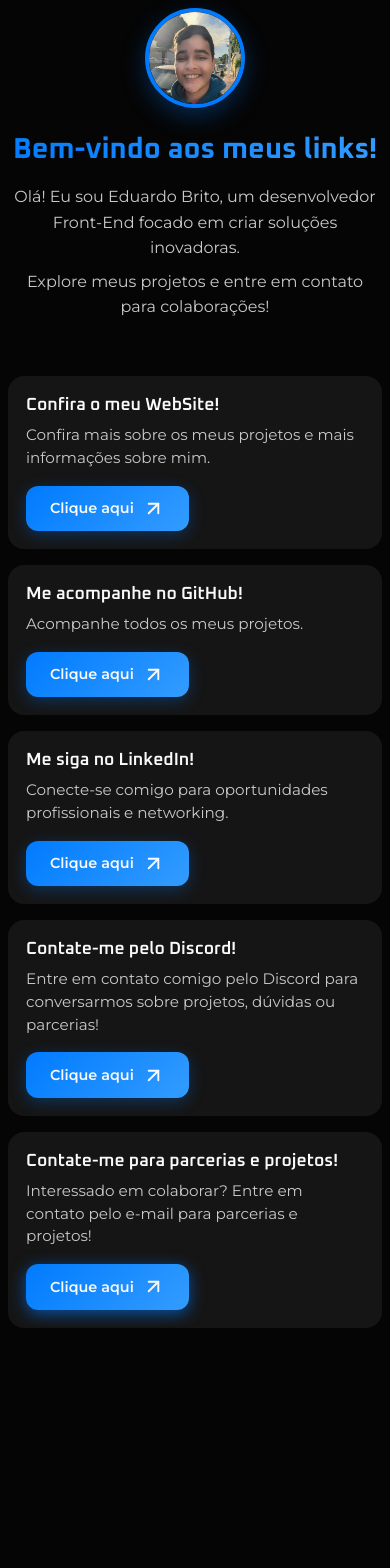
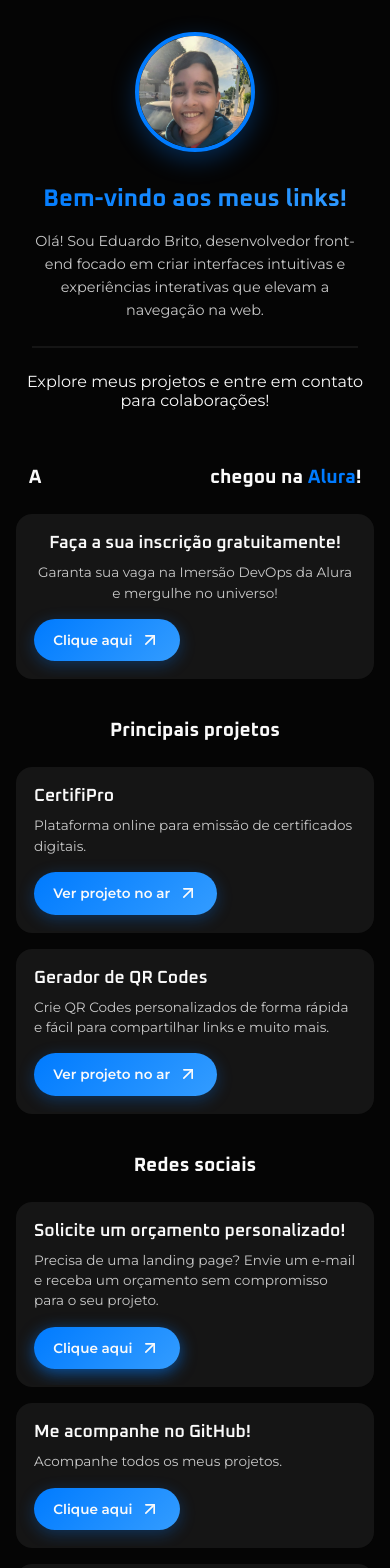
Before and after one commit to Duduubas/links-profile, a Vue app: page / in a window 390 px wide. Shown: the top 1568 px of the page. Before the commit the page ends 1336 px from the top, so only its background shows below. Built offline with nearby package versions, Linux system fonts and the light colour scheme; a web font is replaced by a local one.

Commit message:
✨ Adicionado: nova seção de links com cards e melhorias no layout da página inicial

```diff
--- a/src/views/HomePage.vue
+++ b/src/views/HomePage.vue
@@ -9,86 +9,165 @@ export default {
 </script>
 
 <template>
-    <!-- imagem em formato de circulo -->
-    <section>
+    <!-- Seção do perfil -->
+    <section class="header">
         <div>
             <img src="../assets/public/eduardo.webp" alt="Foto de perfil" class="profile-image">
         </div>
 
-        <!-- textos de boas vindas -->
-        <div>
+        <div class="header-content">
             <h1>Bem-vindo aos meus links!</h1>
-        <p>Olá! Eu sou Eduardo Brito, um desenvolvedor Front-End focado em criar soluções inovadoras.</p>
-        <p>Explore meus projetos e entre em contato para colaborações!</p>
+            <p>Olá! Sou Eduardo Brito, desenvolvedor front-end focado em criar interfaces intuitivas e experiências interativas que elevam a navegação na web.</p>
         </div>
     </section>
 
-    <section>
-    <div class="home">
-        <!-- seção de links -->
+    <!-- Linha divisória -->
+    <div class="header-divider">
+        <hr>
+    </div>
+
+    <p class="section-call">Explore meus projetos e entre em contato para colaborações!</p>
+
+    <!-- Seção principal de links -->
+    <section class="main-section">
+        <div class="container">
             <div class="links">
                 <ul class="link-list">
-                <li><h1>Confira o meu WebSite!</h1>
-                    <p>Confira mais sobre os meus projetos e mais informações sobre mim.</p>
-                    <a href="https://eduardobrito.dev" target="_blank" class="link-item">Clique aqui   <ArrowUpRight :size="23"/></a>
+                    <!-- Título da imersão -->
+                    <div class="section-title">
+                        <h2>A <span class="highlight-red">Imersão DevOps_</span> chegou na <span class="highlight-blue">Alura</span>!</h2>
+                    </div>
+
+                    <!-- Card com imagem -->
+                    <div class="card-with-image">
+                        <li>
+                            <div class="card-content">
+                                <h3>Faça a sua inscrição gratuitamente!</h3>
+                                <p>Garanta sua vaga na Imersão DevOps da Alura e mergulhe no universo!</p>
+                                <a href="https://alura.com.br/imersao-devops-google?utm_source=buzzlead&utm_medium=link&utm_content=MJNEJLX&utm_campaign=imersao-devops_inscrições&utm_term=buzzlead" target="_blank" class="link-button">
+                                    Clique aqui <ArrowUpRight :size="20"/>
+                                </a>
+                            </div>
+                            <div class="card-image-alura">
+                                <img src="../assets/public/alura-imersao.png" alt="Imagem dos instrutores imersão devops">
+                            </div>
                         </li>
+                    </div>
 
-                <li><h1>Me acompanhe no GitHub!</h1>
+                    <!-- Principais projetos -->
+                    <div class="section-title">
+                        <h2>Principais projetos</h2>
+                    </div>
+
+                    <div class="card-standard">
+                        <li>
+                            <h3>CertifiPro</h3>
+                            <p>Plataforma online para emissão de certificados digitais.</p>
+                            <a href="https://github.com/Duduubas" target="_blank" class="link-button">
+                                Ver projeto no ar <ArrowUpRight :size="20"/>
+                            </a>
+                        </li>
+                    </div>
+
+                    <div class="card-standard">
+                        <li>
+                            <h3>Gerador de QR Codes</h3>
+                            <p>Crie QR Codes personalizados de forma rápida e fácil para compartilhar links e muito mais.</p>
+                            <a href="https://linkedin.com/in/eduardobritoo" target="_blank" class="link-button">
+                                Ver projeto no ar <ArrowUpRight :size="20"/>
+                            </a>
+                        </li>
+                    </div>
+
+                    <!-- Redes sociais -->
+                    <div class="section-title">
+                        <h2>Redes sociais</h2>
+                    </div>
+
+                    <div class="card-standard card-contact">
+                        <li>
+                            <h3>Solicite um orçamento personalizado!</h3>
+                            <p>Precisa de uma landing page? Envie um e-mail e receba um orçamento sem compromisso para o seu projeto.</p>
+                            <a href="mailto:contato@eduardobrito.dev" class="link-button">
+                                Clique aqui <ArrowUpRight :size="20"/>
+                            </a>
+                        </li>
+                    </div>
+
+                    <div class="card-standard">
+                        <li>
+                            <h3>Me acompanhe no GitHub!</h3>
                             <p>Acompanhe todos os meus projetos.</p>
-                    <a href="https://github.com/Duduubas" target="_blank" class="link-item">Clique aqui  <ArrowUpRight :size="23"/></a>
+                            <a href="https://github.com/Duduubas" target="_blank" class="link-button">
+                                Clique aqui <ArrowUpRight :size="20"/>
+                            </a>
                         </li>
+                    </div>
 
-                <li><h1>Me siga no LinkedIn!</h1>
+                    <div class="card-standard">
+                        <li>
+                            <h3>Me siga no LinkedIn!</h3>
                             <p>Conecte-se comigo para oportunidades profissionais e networking.</p>
-                    <a href="https://linkedin.com/in/eduardobritoo" target="_blank" class="link-item">Clique aqui   <ArrowUpRight :size="23"/></a>
+                            <a href="https://linkedin.com/in/eduardobritoo" target="_blank" class="link-button">
+                                Clique aqui <ArrowUpRight :size="20"/>
+                            </a>
                         </li>
+                    </div>
 
-                <li><h1>Contate-me pelo Discord!</h1>
+                    <div class="card-standard">
+                        <li>
+                            <h3>Contate-me pelo Discord!</h3>
                             <p>Entre em contato comigo pelo Discord para conversarmos sobre projetos, dúvidas ou parcerias!</p>
-                    <a href="https://discord.com/users/522531030834610211" target="_blank" class="link-item">Clique aqui   <ArrowUpRight :size="23"/></a>
+                            <a href="https://discord.com/users/522531030834610211" target="_blank" class="link-button">
+                                Clique aqui <ArrowUpRight :size="20"/>
+                            </a>
                         </li>
-
-                <li><h1>Contate-me para parcerias e projetos!</h1>
-                    <p>Interessado em colaborar? Entre em contato pelo e-mail para parcerias e projetos!</p>
-                    <a href="mailto:contato@eduardobrito.dev" class="link-item">Clique aqui   <ArrowUpRight :size="23"/></a>
-                </li>
+                    </div>
                 </ul>
             </div>
         </div>
     </section>
+
+    <!-- Footer -->
+    <footer class="footer">
+        <p>Desenvolvido por <a href="https://eduardobrito.dev">Eduardo B.</a></p>
+    </footer>
 </template>
 
 <style scoped>
-/* Reset e configurações base */
+/* ===== RESET E CONFIGURAÇÕES GLOBAIS ===== */
 * {
     margin: 0;
     padding: 0;
     box-sizing: border-box;
 }
 
-/* Container principal */
+/* ===== CONTAINER PRINCIPAL ===== */
 .template {
     min-height: 100vh;
     background: linear-gradient(135deg, var(--color-black) 0%, #1a1a1a 100%);
-  padding: 2rem 1rem;
     font-family: var(--font-montserrat);
     color: var(--color-white);
 }
 
-/* Seção do perfil */
-section:first-child {
+/* ===== SEÇÃO DO PERFIL ===== */
+.header {
     display: flex;
-  flex-direction: column;
+    justify-content: center;
     align-items: center;
     text-align: center;
-  margin-bottom: 3rem;
+    padding: 3rem 2rem 0;
     animation: fadeInUp 0.8s ease-out;
 }
 
-/* Imagem de perfil */
+.header-content {
+    padding: 0 2rem;
+    max-width: 600px;
+}
+
 .profile-image {
-  width: 120px;
-  height: 120px;
+    width: 184px;
+    height: 184px;
     border-radius: 50%;
     object-fit: cover;
     border: 4px solid var(--color-blue);
@@ -102,8 +181,7 @@ section:first-child {
     box-shadow: 0 12px 32px rgba(0, 123, 255, 0.4);
 }
 
-/* Textos de boas-vindas */
-section:first-child h1 {
+.header h1 {
     font-family: var(--font-heading);
     font-size: 2.2rem;
     margin-bottom: 1rem;
@@ -113,17 +191,41 @@ section:first-child h1 {
     background-clip: text;
 }
 
-section:first-child p {
+.header p {
     font-size: 1.1rem;
     line-height: 1.6;
     color: var(--color-gray);
     font-family: var(--font-sans);
-  margin-bottom: 0.5rem;
+}
+
+/* ===== LINHA DIVISÓRIA ===== */
+.header-divider {
+    display: flex;
+    justify-content: center;
+    padding: 2rem;
+}
+
+.header-divider hr {
+    border: none;
+    border-top: 2px solid var(--color-cards);
+    width: 100%;
     max-width: 600px;
 }
 
-/* Container dos links */
-.home {
+.section-call {
+    color: var(--color-white);
+    font-family: var(--font-montserrat);
+    text-align: center;
+    margin-bottom: 2rem;
+    padding: 0 1rem;
+}
+
+/* ===== SEÇÕES PRINCIPAIS ===== */
+.main-section {
+    padding: 0 1rem 2rem;
+}
+
+.container {
     display: flex;
     justify-content: center;
     width: 100%;
@@ -131,10 +233,10 @@ section:first-child p {
 
 .links {
     width: 100%;
-  max-width: 500px;
+    max-width: 600px;
 }
 
-/* Lista de links */
+/* ===== LISTA DE LINKS ===== */
 .link-list {
     list-style: none;
     display: flex;
@@ -142,35 +244,113 @@ section:first-child p {
     gap: 1.5rem;
 }
 
-/* Cada item da lista */
-.link-list li {
+/* ===== TÍTULOS DAS SEÇÕES ===== */
+.section-title {
+    text-align: center;
+    margin: 2rem 0 1rem;
+}
+
+.section-title h2 {
+    font-family: var(--font-heading);
+    font-size: 1.5rem;
+    color: var(--color-white);
+}
+
+.highlight-red {
+    background: linear-gradient(45deg, var(--color-red), #ff6b6b);
+    -webkit-background-clip: text;
+    -webkit-text-fill-color: transparent;
+    background-clip: text;
+}
+
+.highlight-blue {
+    color: var(--color-blue);
+}
+
+/* ===== CARDS PADRÃO ===== */
+.card-standard,
+.card-with-image {
+    display: flex;
+    width: 100%;
+}
+
+.card-standard li,
+.card-with-image li {
     background: var(--color-cards);
     border-radius: 16px;
     padding: 1.5rem;
     border: 2px solid transparent;
     transition: all 0.3s ease;
+    overflow: hidden;
     position: relative;
-  overflow: hidden;
+    width: 100%;
     animation: fadeInUp 0.6s ease-out;
     animation-fill-mode: both;
 }
 
-/* Animação escalonada para cada item */
-.link-list li:nth-child(1) { animation-delay: 0.1s; }
-.link-list li:nth-child(2) { animation-delay: 0.2s; }
-.link-list li:nth-child(3) { animation-delay: 0.3s; }
-.link-list li:nth-child(4) { animation-delay: 0.4s; }
-.link-list li:nth-child(5) { animation-delay: 0.5s; }
+/* ===== CARD COM IMAGEM ===== */
+.card-with-image li {
+    display: flex;
+    align-items: center;
+    gap: 1.5rem;
+    min-height: 200px;
+}
 
-/* Efeito hover nos itens */
-.link-list li:hover {
+.card-content {
+    flex: 1;
+    display: flex;
+    flex-direction: column;
+    justify-content: center;
+}
+
+.card-image {
+    width: 180px;
+    height: 180px;
+    padding: 10px;
+    border-radius: 12px;
+    border: 2px solid var(--color-blue);
+    box-shadow: 0 8px 24px rgba(0, 123, 255, 0.2);
+    transition: all 0.3s ease;
+}
+
+.card-image-alura {
+    width: 180px;
+    height: 180px;
+    padding: 10px;
+    border-radius: 12px;
+    border: 2px solid var(--color-red);
+    box-shadow: 0 8px 24px rgba(206, 17, 17);
+    transition: all 0.3s ease;
+}
+
+.card-image img {
+    width: 100%;
+    height: 100%;
+    object-fit: cover;
+}
+
+.card-image-alura img {
+    width: 100%;
+    height: 100%;
+    object-fit: cover;
+}
+
+/* ===== EFEITOS HOVER ===== */
+.card-standard li:hover,
+.card-with-image li:hover {
     transform: translateY(-4px);
     border-color: var(--color-blue);
     box-shadow: 0 12px 32px rgba(0, 123, 255, 0.2);
 }
 
-/* Efeito de brilho ao passar o mouse */
-.link-list li::before {
+.card-with-image li:hover {
+    transform: scale(1.05);
+    box-shadow: 0 12px 32px rgba(0, 123, 255, 0.3);
+}
+
+/* ===== EFEITO DE BRILHO ===== */
+.card-standard li::before,
+.card-with-image li::before {
     content: '';
     position: absolute;
     top: 0;
@@ -181,12 +361,14 @@ section:first-child p {
     transition: left 0.5s ease;
 }
 
-.link-list li:hover::before {
+.card-standard li:hover::before,
+.card-with-image li:hover::before {
     left: 100%;
 }
 
-/* Títulos dos links */
-.link-list h1 {
+/* ===== TEXTOS DOS CARDS ===== */
+.card-standard h3,
+.card-with-image h3 {
     font-family: var(--font-heading);
     font-size: 1.3rem;
     margin-bottom: 0.5rem;
@@ -194,8 +376,8 @@ section:first-child p {
     font-weight: 600;
 }
 
-/* Descrições dos links */
-.link-list p {
+.card-standard p,
+.card-with-image p {
     font-size: 0.95rem;
     color: var(--color-gray);
     font-family: var(--font-sans);
@@ -203,9 +385,8 @@ section:first-child p {
     margin-bottom: 1rem;
 }
 
-
-/* Botões/Links */
-.link-item {
+/* ===== BOTÕES ===== */
+.link-button {
     display: inline-flex;
     align-items: center;
     gap: 0.5rem;
@@ -213,27 +394,51 @@ section:first-child p {
     color: var(--color-white);
     text-decoration: none;
     font-family: var(--font-sans);
-  padding: 0.8rem 2rem;
-  border-radius: 12px;
+    padding: 15px 50px;
+    border-radius: 30px;
     font-weight: 600;
-  font-size: 1rem;
+    font-size: 0.9rem;
     transition: all 0.3s ease;
     box-shadow: 0 4px 16px rgba(0, 123, 255, 0.3);
     position: relative;
     overflow: hidden;
+    align-self: flex-start;
 }
 
-.link-item:hover {
+.link-button:hover {
     transform: translateY(-2px);
     box-shadow: 0 8px 24px rgba(0, 123, 255, 0.4);
     background: linear-gradient(135deg, var(--color-blue-hover), var(--color-blue));
 }
 
-.link-item:active {
+.link-button:active {
     transform: translateY(0);
 }
 
-/* Animações */
+/* ===== EFEITO PULSE NO CARD DE CONTATO ===== */
+.card-contact .link-button {
+    animation: pulse 2s infinite;
+}
+
+/* ===== FOOTER ===== */
+.footer {
+    text-align: center;
+    padding: 2rem;
+    color: var(--color-gray);
+    font-family: var(--font-sans);
+}
+
+.footer a {
+    color: var(--color-blue);
+    text-decoration: none;
+    transition: color 0.3s ease;
+}
+
+.footer a:hover {
+    color: var(--color-blue-hover);
+}
+
+/* ===== ANIMAÇÕES ===== */
 @keyframes fadeInUp {
     from {
         opacity: 0;
@@ -245,62 +450,6 @@ section:first-child p {
     }
 }
 
-/* Responsividade */
-@media (max-width: 768px) {
-  .template {
-    padding: 1.5rem 1rem;
-  }
-
-  section:first-child h1 {
-    font-size: 1.8rem;
-  }
-
-  section:first-child p {
-    font-size: 1rem;
-  }
-
-  .profile-image {
-    width: 100px;
-    height: 100px;
-  }
-
-  .link-list li {
-    padding: 1.2rem;
-  }
-
-  .link-list h1 {
-    font-size: 1.1rem;
-  }
-
-  .link-item {
-    padding: 0.7rem 1.5rem;
-    font-size: 0.9rem;
-  }
-}
-
-@media (max-width: 480px) {
-  .template {
-    padding: 1rem 0.5rem;
-  }
-
-  .links {
-    max-width: 100%;
-  }
-
-  .link-list {
-    gap: 1rem;
-  }
-
-  .link-list li {
-    padding: 1rem;
-  }
-}
-
-/* Efeito de pulse no botão de email */
-.link-list li:last-child .link-item {
-  animation: pulse 2s infinite;
-}
-
 @keyframes pulse {
     0%, 100% {
         box-shadow: 0 4px 16px rgba(0, 123, 255, 0.3);
@@ -309,4 +458,155 @@ section:first-child p {
         box-shadow: 0 4px 16px rgba(0, 123, 255, 0.6);
     }
 }
+
+/* ===== RESPONSIVIDADE ===== */
+
+/* Tablets */
+@media (max-width: 768px) {
+    .header {
+        flex-direction: column;
+        padding: 2rem 1rem 0;
+    }
+
+    .header-content {
+        padding: 1rem 0 0;
+    }
+
+    .header h1 {
+        font-size: 1.8rem;
+    }
+
+    .header p {
+        font-size: 1rem;
+    }
+
+    .profile-image {
+        width: 140px;
+        height: 140px;
+        margin-bottom: 1rem;
+    }
+
+    .header-divider hr {
+        max-width: 100%;
+    }
+
+    .links {
+        max-width: 100%;
+    }
+
+    .card-with-image li {
+        flex-direction: column;
+        flex-direction: column-reverse;
+        text-align: center;
+        gap: 2rem;
+        min-height: auto;
+    }
+
+    .card-image {
+        width: 100%;
+        max-width: 250px;
+        height: 180px;
+        margin: 0 auto;
+    }
+
+    .card-standard li,
+    .card-with-image li {
+        padding: 1.2rem;
+    }
+
+    .section-title h2 {
+        font-size: 1.3rem;
+    }
+}
+
+/* Mobile */
+@media (max-width: 480px) {
+    .header {
+        padding: 1.5rem 1rem 0;
+    }
+
+    .header h1 {
+        font-size: 1.5rem;
+    }
+
+    .header p {
+        font-size: 0.9rem;
+    }
+
+    .profile-image {
+        width: 120px;
+        height: 120px;
+    }
+
+    .header-divider {
+        padding: 1.5rem;
+    }
+
+    .main-section {
+        padding: 0 0.5rem 1.5rem;
+    }
+
+    .link-list {
+        gap: 1rem;
+    }
+
+    .section-title {
+        margin: 1.5rem 0 0.5rem;
+    }
+
+    .section-title h2 {
+        font-size: 1.2rem;
+    }
+
+    .card-standard li,
+    .card-with-image li {
+        padding: 1rem;
+    }
+
+    .card-standard h3,
+    .card-with-image h3 {
+        font-size: 1.1rem;
+    }
+
+    .card-standard p,
+    .card-with-image p {
+        font-size: 0.85rem;
+    }
+
+    .link-button {
+        padding: 0.7rem 1.2rem;
+        font-size: 0.85rem;
+    }
+
+    .card-image,
+    .card-image-alura {
+        display: none;
+    }
+
+    .footer {
+        padding: 1.5rem 1rem;
+        font-size: 0.9rem;
+    }
+}
+
+/* Mobile pequeno */
+@media (max-width: 320px) {
+    .header-content {
+        padding: 0;
+    }
+
+    .profile-image {
+        width: 100px;
+        height: 100px;
+    }
+
+    .card-image {
+        height: 120px;
+    }
+
+    .link-button {
+        padding: 0.6rem 1rem;
+        font-size: 0.8rem;
+    }
+}
 </style>
```
Lines whose indentation alone changed are shown as unchanged.
